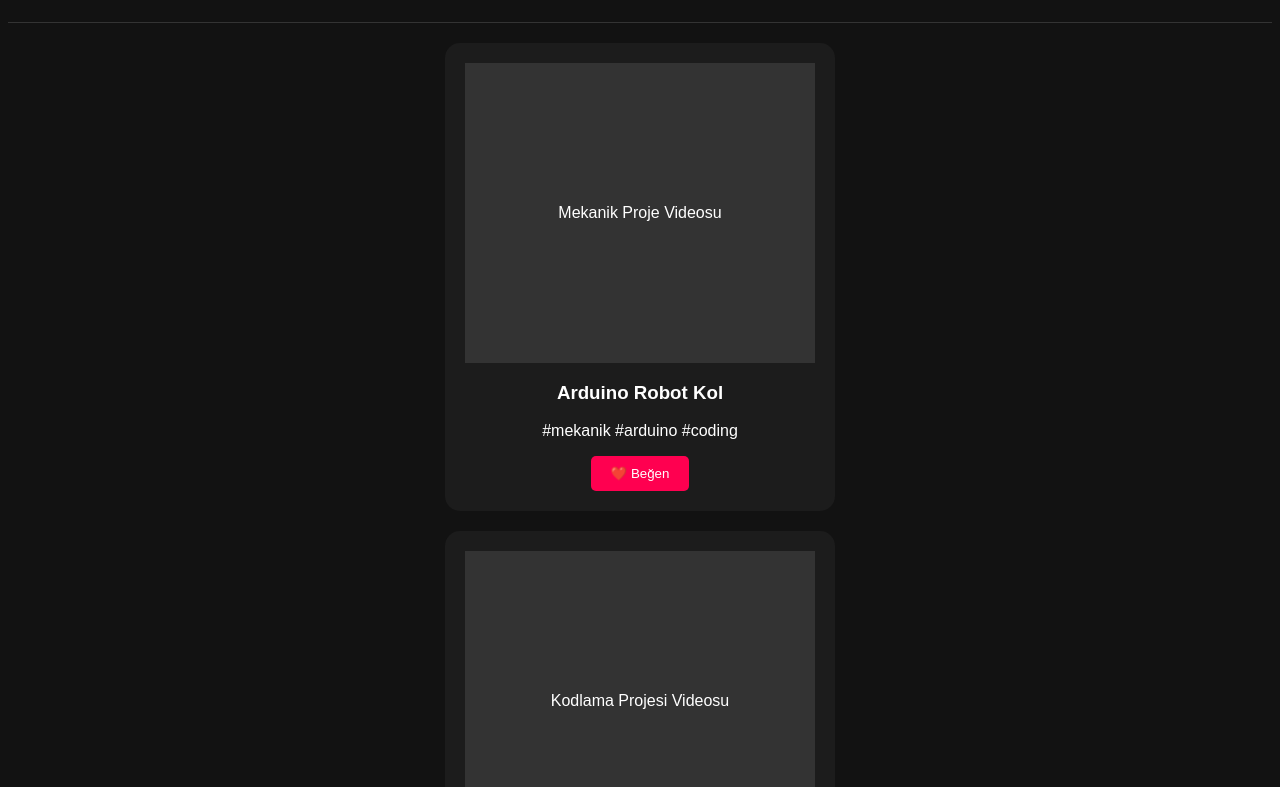
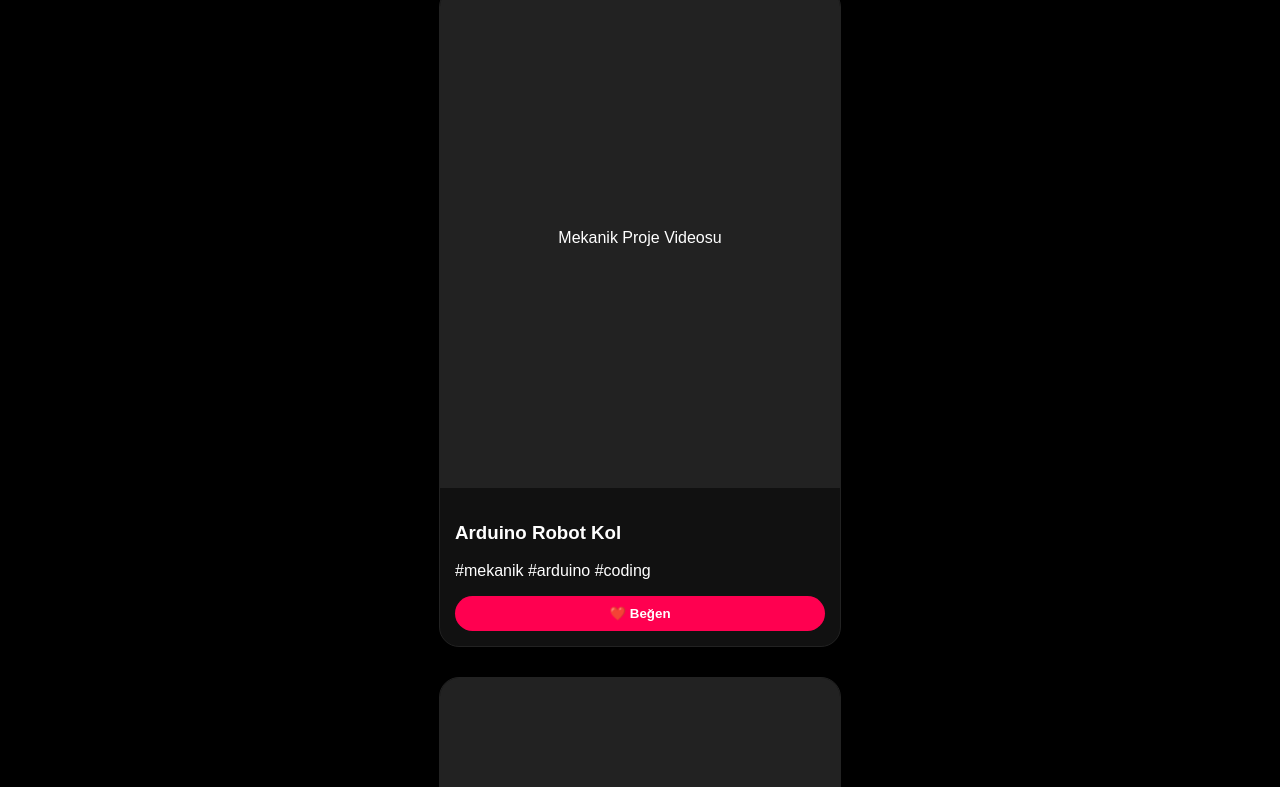
Before and after one commit to 1smail-eng/Kodlab, a plain HTML site: page index.html in a window 1280 px wide. Shown: the part 94-881 px from the top of the page. Drawn offline with Linux system fonts and the light colour scheme.

Commit message:
Update style.css

```diff
--- a/style.css
+++ b/style.css
@@ -1,18 +1,7 @@
-body { background-color: #121212; color: white; text-align: center; font-family: sans-serif; }
-nav { padding: 20px; border-bottom: 1px solid #333; }
-.card {
-    background: #1c1c1c;
-    margin: 20px auto;
-    padding: 20px;
-    width: 350px;
-    border-radius: 15px;
-}
-.video-placeholder {
-    background: #333;
-    height: 300px;
-    display: flex;
-    align-items: center;
-    justify-content: center;
-    margin-bottom: 10px;
-}
-button { background: #ff0050; border: none; color: white; padding: 10px 20px; cursor: pointer; border-radius: 5px; }
+body { background-color: #000; color: white; margin: 0; font-family: sans-serif; }
+nav { height: 60px; display: flex; align-items: center; justify-content: center; border-bottom: 1px solid #333; }
+.feed { display: flex; flex-direction: column; align-items: center; padding: 20px; }
+.card { background: #111; width: 90%; max-width: 400px; margin-bottom: 30px; border-radius: 20px; overflow: hidden; border: 1px solid #222; }
+.video-placeholder { height: 500px; background: #222; display: flex; align-items: center; justify-content: center; }
+.info { padding: 15px; }
+.like-btn { background: #ff0050; border: none; color: white; padding: 10px 20px; border-radius: 50px; cursor: pointer; width: 100%; font-weight: bold; }
```
